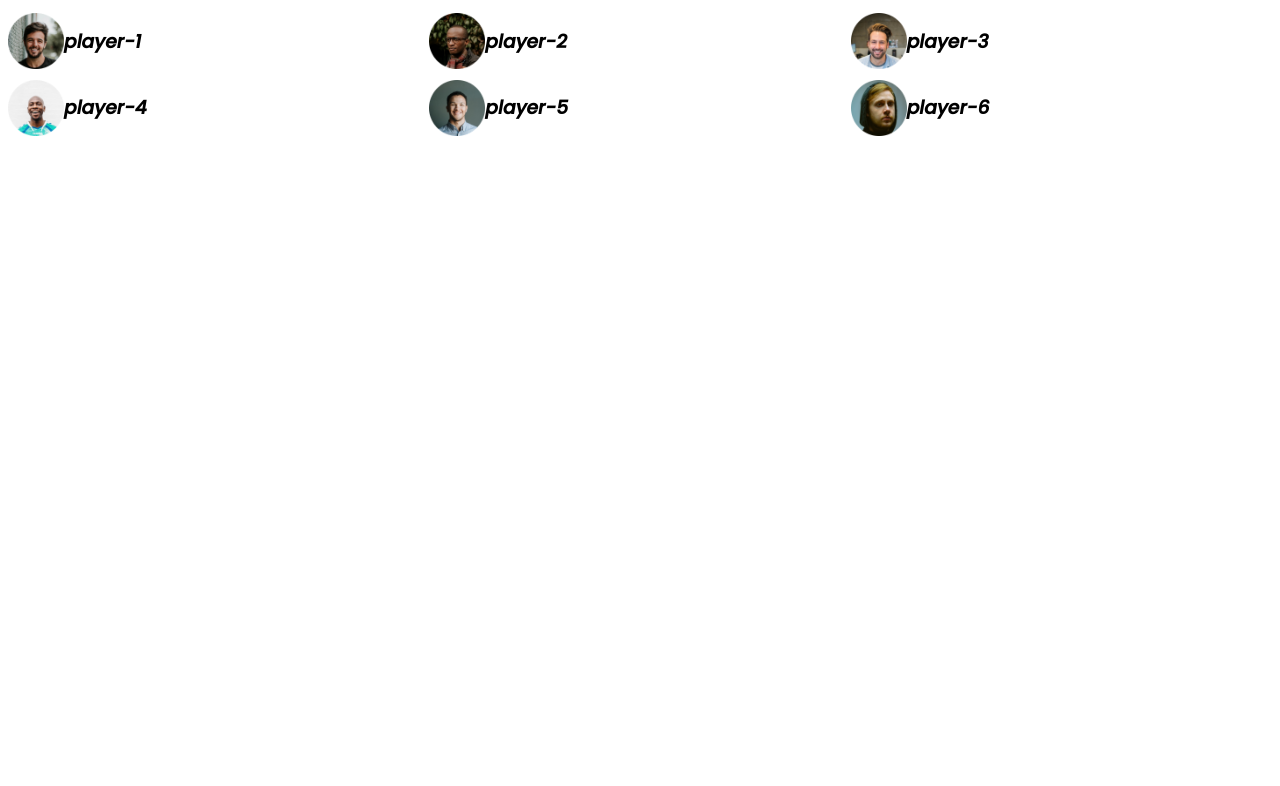
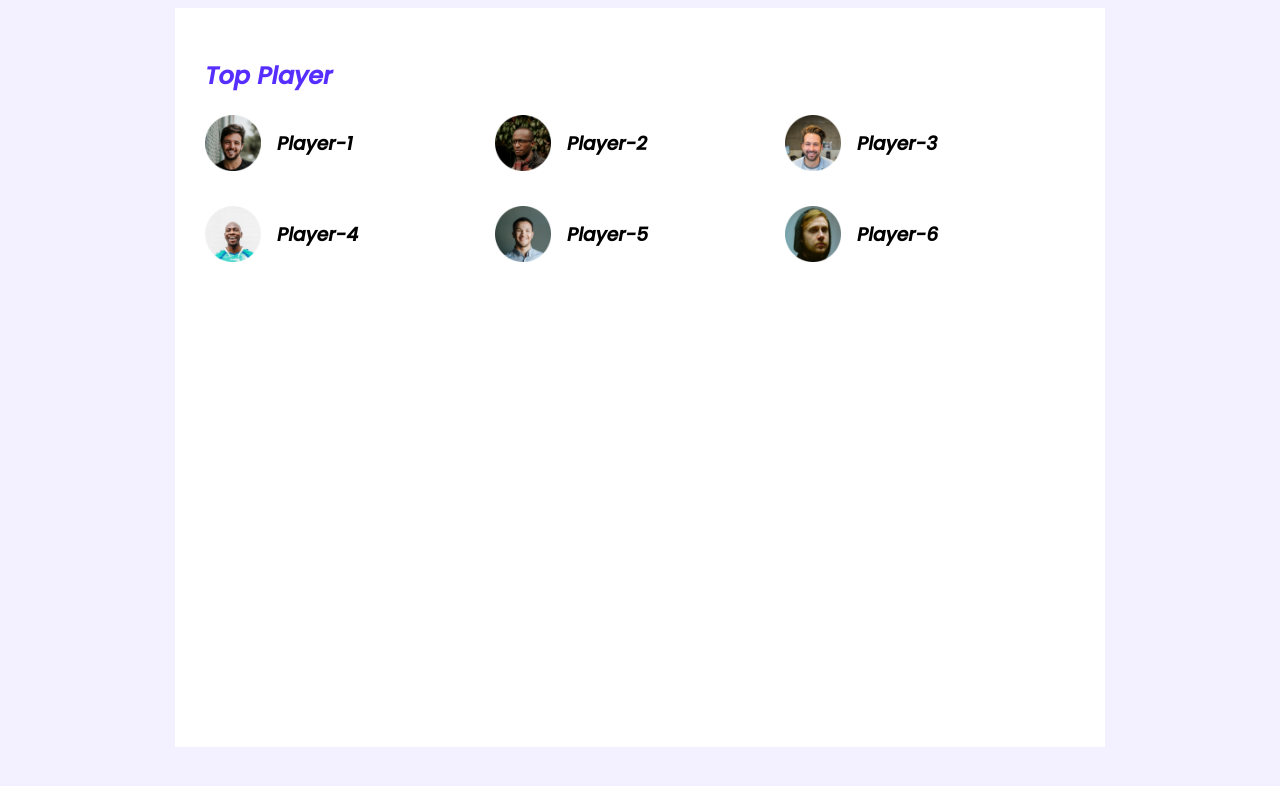
Before and after one commit to fahadhasan14/assingment-leader-board, a plain HTML site: page index.html in a window 1280 px wide. Drawn offline with Linux system fonts and the light colour scheme.

Commit message:
section-grid-gap

```diff
--- a/index.html
+++ b/index.html
@@ -20,32 +20,33 @@
     <!-- header end -->
     <main>
         <!-- top player section start -->
-        <section>
-            <div class="top-players container">
+        <section class="container">
+            <div class="top-players">
+                <h2 class="section-header">Top Player</h2>
                 <div class="players">
                     <div class="player">
                         <img src="images/players/player-1.png" alt="">
-                        <h3>player-1</h3>
+                        <h3 class="name-of-player">Player-1</h3>
                     </div>
                     <div class="player">
                         <img src="images/players/player-2.png" alt="">
-                        <h3>player-2</h3>
+                        <h3 class="name-of-player">Player-2</h3>
                     </div>
                     <div class="player">
                         <img src="images/players/player-3.png" alt="">
-                        <h3>player-3</h3>
+                        <h3 class="name-of-player">Player-3</h3>
                     </div>
                     <div class="player">
                         <img src="images/players/player-4.png" alt="">
-                        <h3>player-4</h3>
+                        <h3 class="name-of-player">Player-4</h3>
                     </div>
                     <div class="player">
                         <img src="images/players/player-5.png" alt="">
-                        <h3>player-5</h3>
+                        <h3 class="name-of-player">Player-5</h3>
                     </div>
                     <div class="player">
                         <img src="images/players/player-6.png" alt="">
-                        <h3>player-6</h3>
+                        <h3 class="name-of-player">Player-6</h3>
                     </div>
                 </div>
         </section>
--- a/styles/style.css
+++ b/styles/style.css
@@ -1,15 +1,27 @@
 body {
   font-family: "Poppins", sans-serif;
-  background: ##f3f1ff;
+  background: #f3f1ff;
 }
 
 /* top player style */
+main {
+  display: flex;
+  justify-content: center;
+}
 .container {
   background-color: #ffffff;
+  width: 870px;
+  height: 679px;
+  padding: 30px;
+}
+.section-header {
+  color: #562eff;
+  font-size: 24px;
 }
 .players {
   display: grid;
   grid-template-columns: repeat(3, 1fr);
+  grid-row-gap: 30px;
 }
 .player {
   display: flex;
@@ -22,3 +34,6 @@ body {
   top: 239px;
   border-radius: 0px;
 }
+.name-of-player {
+  margin: 16px;
+}
```
